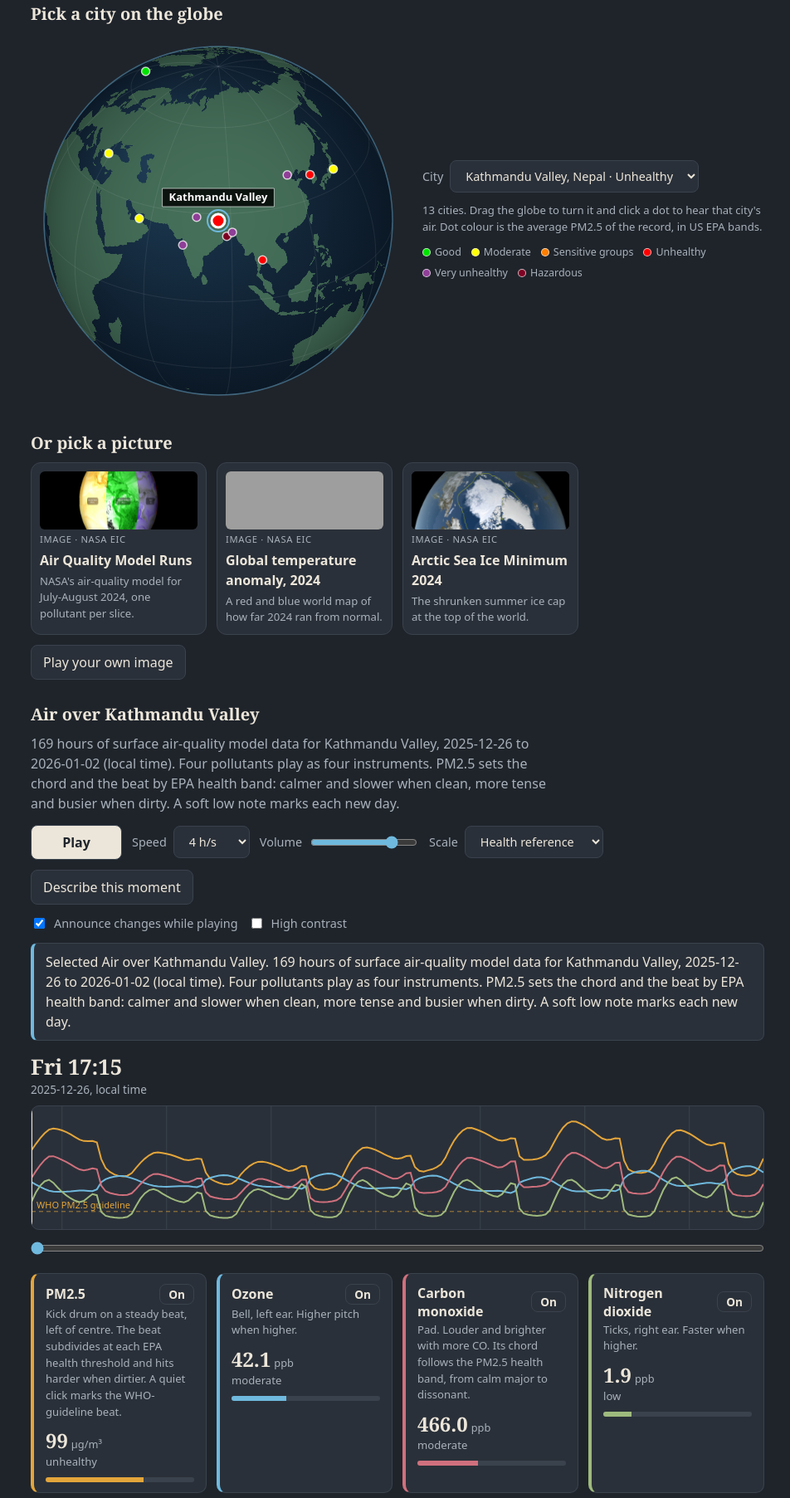
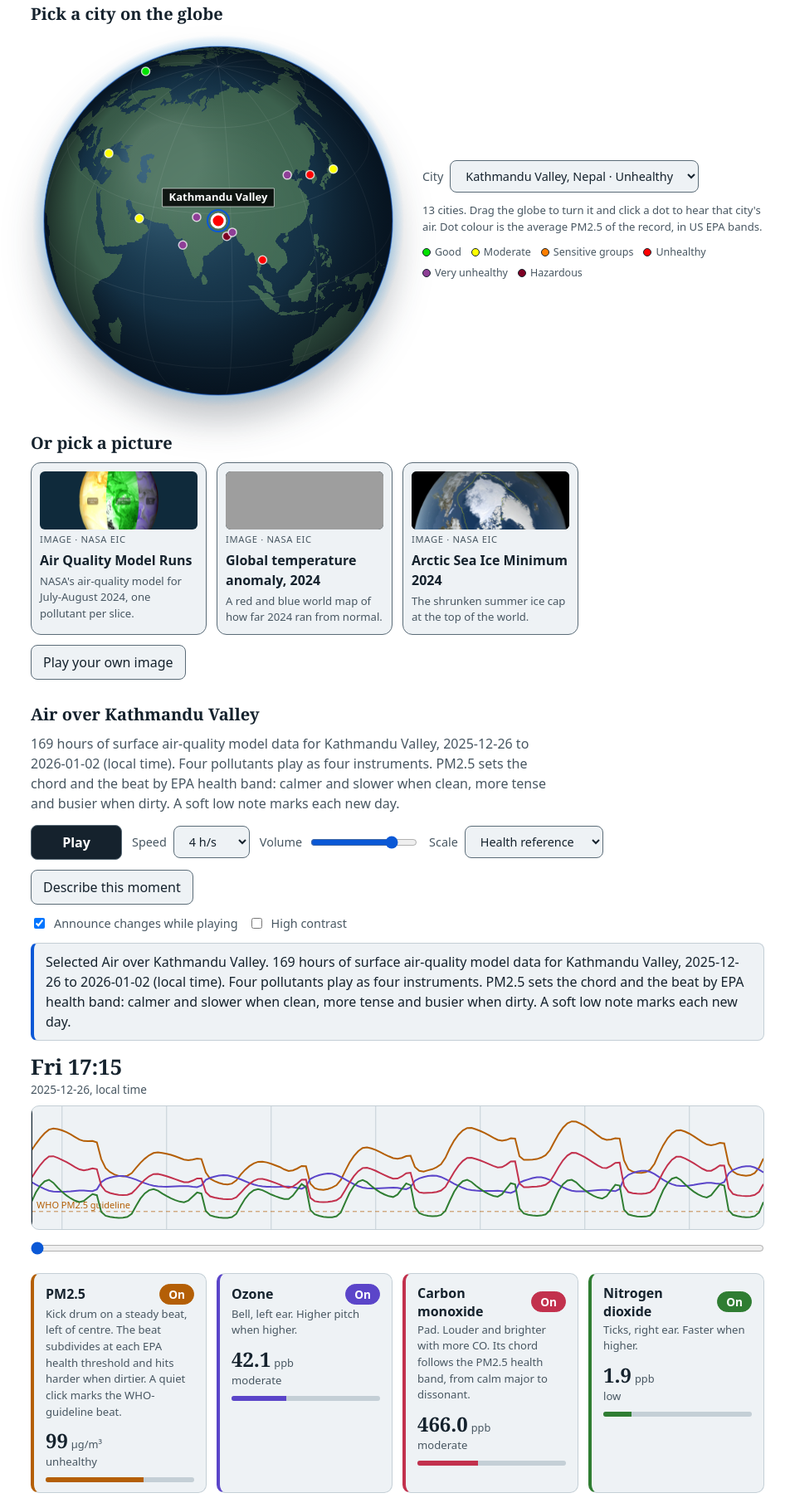
Before and after one commit to Avinash-Josh-i/Earth-Jukebox, a plain HTML site: page index.html in a window 1280 px wide. Shown: the part 233-2038 px from the top of the page at 83% size, without its empty margins (161-1113 px from the left). Drawn offline with Linux system fonts and the light colour scheme.

Commit message:
Updated webpage

```diff
--- a/index.html
+++ b/index.html
@@ -5,10 +5,11 @@
 <meta name="viewport" content="width=device-width, initial-scale=1">
 <title>Earth Jukebox: listen to the planet</title>
 <style>
-  :root{--bg:#1f242b;--panel:#2a3039;--line:#3a424d;--text:#ece6da;--mute:#a9b1ba;--acc:#6fb9de;
-        --pm25:#e3a53b;--o3:#6fb9de;--co:#d0707d;--no2:#9fba7e}
-  body.hc{--bg:#000;--panel:#000;--line:#fff;--text:#fff;--mute:#e8e8e8;--acc:#7fe0ff;
-          --pm25:#ffd34d;--o3:#7fe0ff;--co:#ff8fa0;--no2:#b6ff8a}
+  /* Palette: cool paper and ink. Series colours are darkened so they stay readable on white. */
+  :root{color-scheme:light;--bg:#fff;--panel:#eef2f5;--line:#c4cfd6;--ctl:#5b6c78;--text:#15222d;--mute:#485762;--acc:#0a58d6;
+        --pm25:#b45f06;--o3:#5b45c9;--co:#c2314d;--no2:#2f7d32;--err:#b3261e}
+  body.hc{color-scheme:dark;--bg:#000;--panel:#000;--line:#fff;--ctl:#fff;--text:#fff;--mute:#e8e8e8;--acc:#7fe0ff;
+          --pm25:#ffd34d;--o3:#c9bfff;--co:#ff8fa0;--no2:#b6ff8a;--err:#ffb3a8}
   *{box-sizing:border-box}
   body{margin:0;background:var(--bg);color:var(--text);font:16px/1.5 system-ui,-apple-system,"Segoe UI",sans-serif}
   main{max-width:920px;margin:0 auto;padding:28px 18px 56px}
@@ -16,16 +17,16 @@
   h2{font:600 1.25rem Georgia,serif;margin:28px 0 10px}
   .sub{color:var(--mute);margin:0 0 6px;max-width:64ch}
   .sr-only{position:absolute;width:1px;height:1px;overflow:hidden;clip:rect(0 0 0 0);white-space:nowrap}
-  .skip{position:absolute;left:-999px;top:8px;background:#fff;color:#000;padding:8px 12px;border-radius:6px;z-index:10}
+  .skip{position:absolute;left:-999px;top:8px;background:var(--text);color:var(--bg);padding:8px 12px;border-radius:6px;z-index:10}
   .skip:focus{left:8px}
   :focus-visible{outline:3px solid var(--acc);outline-offset:2px}
-  select,button,.filebtn{font:inherit;color:var(--text);background:var(--panel);border:1px solid var(--line);border-radius:8px;padding:8px 14px}
+  select,button,.filebtn{font:inherit;color:var(--text);background:var(--panel);border:1px solid var(--ctl);border-radius:8px;padding:8px 14px}
   button,.filebtn{cursor:pointer} button:hover,.filebtn:hover{border-color:var(--mute)}
   button.play{background:var(--text);color:var(--bg);font-weight:600;min-width:110px}
   .records{display:grid;grid-template-columns:repeat(auto-fill,minmax(210px,1fr));gap:12px}
   .rec{display:flex;flex-direction:column;gap:4px;text-align:left;padding:10px;border-radius:12px}
   .rec[aria-pressed=true]{border-color:var(--text);box-shadow:inset 0 0 0 1px var(--text)}
-  .rec canvas{width:100%;height:70px;border-radius:6px;background:#000;display:block}
+  .rec canvas{width:100%;height:70px;border-radius:6px;background:#0f2a3b;display:block}
   .rec .kind{font-size:.7rem;text-transform:uppercase;letter-spacing:.06em;color:var(--mute)}
   .rec .t{font-weight:600}.rec .b{font-size:.82rem;color:var(--mute)}
   .filebtn{display:inline-block;margin-top:12px}
@@ -45,7 +46,9 @@
   .track{background:var(--panel);border:1px solid var(--line);border-left:4px solid var(--c);border-radius:10px;padding:12px 14px}
   .track.off{opacity:.5}
   .track h3{font:600 1rem system-ui;margin:0;display:flex;justify-content:space-between;align-items:center;gap:8px}
-  .track h3 button{padding:2px 10px;font-size:.85rem}
+  .track h3 button{padding:2px 10px;font-size:.85rem;border-radius:999px;background:transparent;border-color:var(--mute)}
+  .track h3 button[aria-pressed=true]{background:var(--c);border-color:var(--c);color:#fff;font-weight:700}
+  body.hc .track h3 button[aria-pressed=true]{color:#000}
   .track p{margin:2px 0 8px;color:var(--mute);font-size:.82rem}
   .val{font:600 1.5rem Georgia,serif}
   .val small{font:400 .8rem system-ui;color:var(--mute);margin-left:4px}
@@ -57,16 +60,16 @@
   details p,details li{color:var(--mute);max-width:75ch}
   details kbd{background:var(--bg);border:1px solid var(--line);border-radius:4px;padding:0 6px;font:inherit;font-size:.85em}
   .note{color:var(--mute);font-size:.82rem;margin-top:22px}
-  .err{color:#ffb3a8}
+  .err{color:var(--err)}
   .tourbar{display:flex;gap:12px;align-items:center;flex-wrap:wrap;background:var(--panel);border:1px solid var(--line);border-radius:10px;padding:10px 14px;margin:12px 0}
   .tourbar span{flex:1 1 280px}
   .globewrap{display:flex;gap:20px;flex-wrap:wrap;align-items:center}
-  #globe{flex:1 1 300px;width:100%;max-width:520px;aspect-ratio:1/1;height:auto;touch-action:none;cursor:grab;display:block}
+  #globe{flex:1 1 300px;width:100%;max-width:520px;aspect-ratio:1/1;height:auto;touch-action:none;cursor:grab;display:block;filter:drop-shadow(0 26px 22px rgba(21,34,45,.28))}
   .globectl{flex:1 1 260px;display:flex;flex-direction:column;gap:12px;align-items:flex-start}
   .globectl select{max-width:100%}
   .globectl .note{margin:0}
   .legend{display:flex;flex-wrap:wrap;gap:6px 12px;font-size:.78rem;color:var(--mute)}
-  .legend i{display:inline-block;width:10px;height:10px;border-radius:50%;margin-right:5px;border:1px solid rgba(255,255,255,.7);vertical-align:-1px}
+  .legend i{display:inline-block;width:10px;height:10px;border-radius:50%;margin-right:5px;border:1px solid var(--text);vertical-align:-1px}
   [hidden]{display:none!important}
 </style>
 </head>
@@ -227,7 +230,7 @@ function allRecords(){
 function drawThumb(cv,r){
   const g=cv.getContext("2d");g.clearRect(0,0,cv.width,cv.height);
   if(r.kind==="data"){
-    const v=DATA.locations[r.key].series.pm25,n=v.length;g.strokeStyle="#e3a53b";g.lineWidth=2;g.beginPath();
+    const v=DATA.locations[r.key].series.pm25,n=v.length;g.strokeStyle="#e8a93f";g.lineWidth=2;g.beginPath();
     let pen=false;v.forEach((x,i)=>{if(x==null){pen=false;return}const px=i/(n-1)*cv.width,py=cv.height-6-clamp(x/150)*(cv.height-12);
       pen?g.lineTo(px,py):g.moveTo(px,py);pen=true});g.stroke();return;}
   const s=srcCache[r.id];if(!s)return;
@@ -763,9 +766,11 @@ function landLayer(S){ // paints the land seen from (lon0,lat0) onto the square
 function renderGlobe(g,S){
   const {cx,cy,R,lon0,lat0}=S,hc=S.hc;
   g.clearRect(0,0,S.w,S.h);
+  if(!hc){const hg=g.createRadialGradient(cx,cy,R*.98,cx,cy,R+14); // thin atmosphere glow
+    hg.addColorStop(0,"rgba(120,185,230,.55)");hg.addColorStop(1,"rgba(120,185,230,0)");g.fillStyle=hg;g.beginPath();g.arc(cx,cy,R+14,0,7);g.fill()}
   // ocean with a soft light from the upper left
   const og=g.createRadialGradient(cx-R*.35,cy-R*.35,R*.1,cx,cy,R);
-  og.addColorStop(0,hc?"#000":"#1d3a52");og.addColorStop(1,hc?"#000":"#0b1826");
+  og.addColorStop(0,hc?"#000":"#26546f");og.addColorStop(1,hc?"#000":"#0a1c2c");
   g.fillStyle=og;g.beginPath();g.arc(cx,cy,R,0,7);g.fill();
   g.save();g.beginPath();g.arc(cx,cy,R,0,7);g.clip();
   landLayer(S);g.imageSmoothingEnabled=true;g.drawImage(S.layer,cx-R,cy-R,2*R,2*R);
@@ -775,6 +780,8 @@ function renderGlobe(g,S){
       if(p[2]<=0){pen=false;continue}const x=cx+R*p[0],y=cy-R*p[1];pen?g.lineTo(x,y):g.moveTo(x,y);pen=true}g.stroke()};
   for(let lo=-180;lo<180;lo+=30){const a=[];for(let la=-90;la<=90;la+=3)a.push([lo,la]);line(a)}
   for(let la=-60;la<=60;la+=30){const a=[];for(let lo=-180;lo<=180;lo+=3)a.push([lo,la]);line(a)}
+  if(!hc){const sh=g.createRadialGradient(cx-R*.3,cy-R*.35,R*.2,cx,cy,R*1.02); // light from the upper left, darker limb
+    sh.addColorStop(0,"rgba(255,255,255,.10)");sh.addColorStop(.6,"rgba(0,0,0,0)");sh.addColorStop(1,"rgba(2,8,16,.45)");g.fillStyle=sh;g.fillRect(cx-R,cy-R,2*R,2*R)}
   g.restore();
   g.strokeStyle=hc?"#fff":S.colors.acc;g.globalAlpha=hc?1:.45;g.lineWidth=hc?2:1.5;g.beginPath();g.arc(cx,cy,R,0,7);g.stroke();g.globalAlpha=1;
   // city dots: selected last so it sits on top
```
Also changed, not shown: 1 other file.
